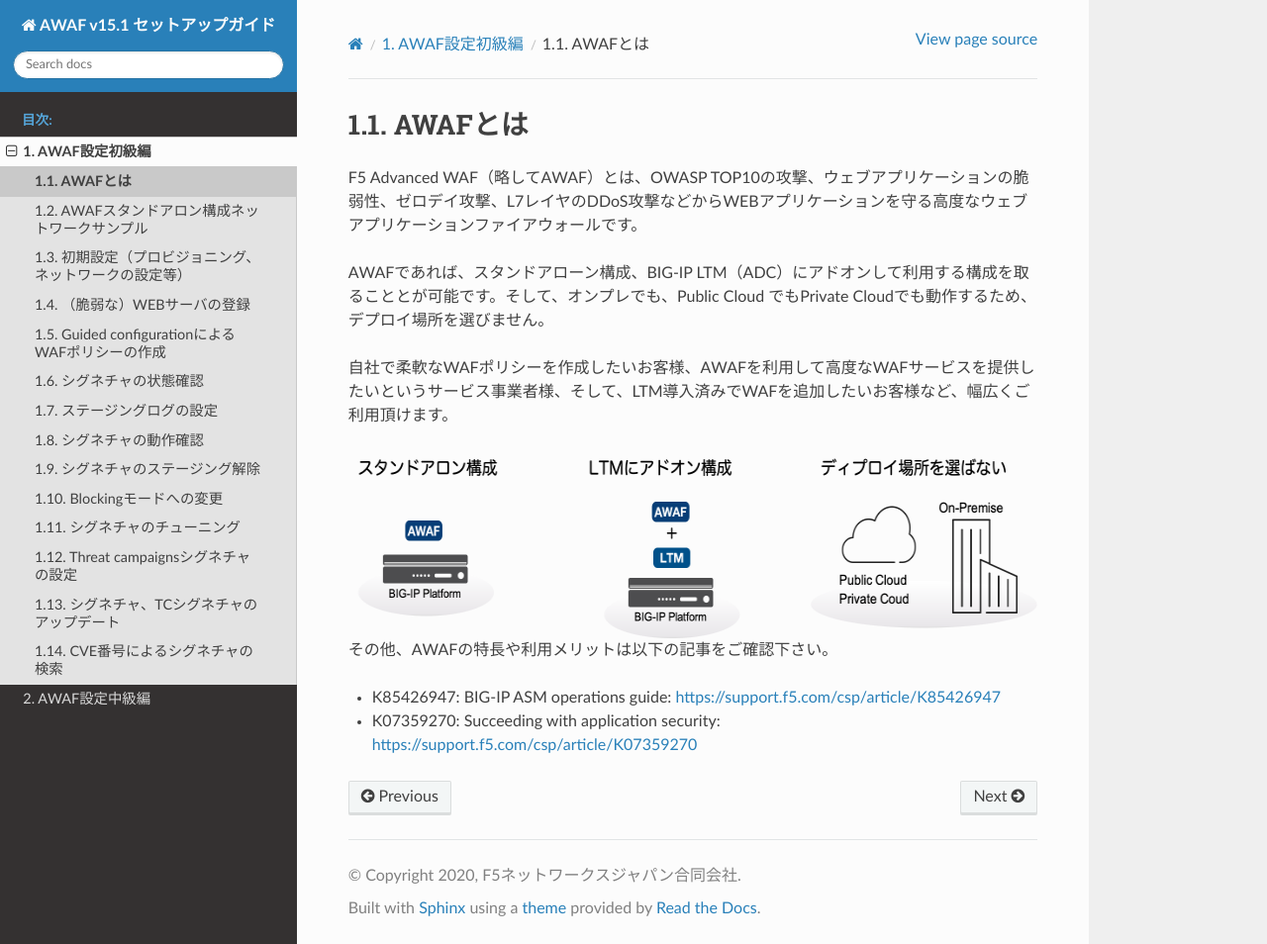
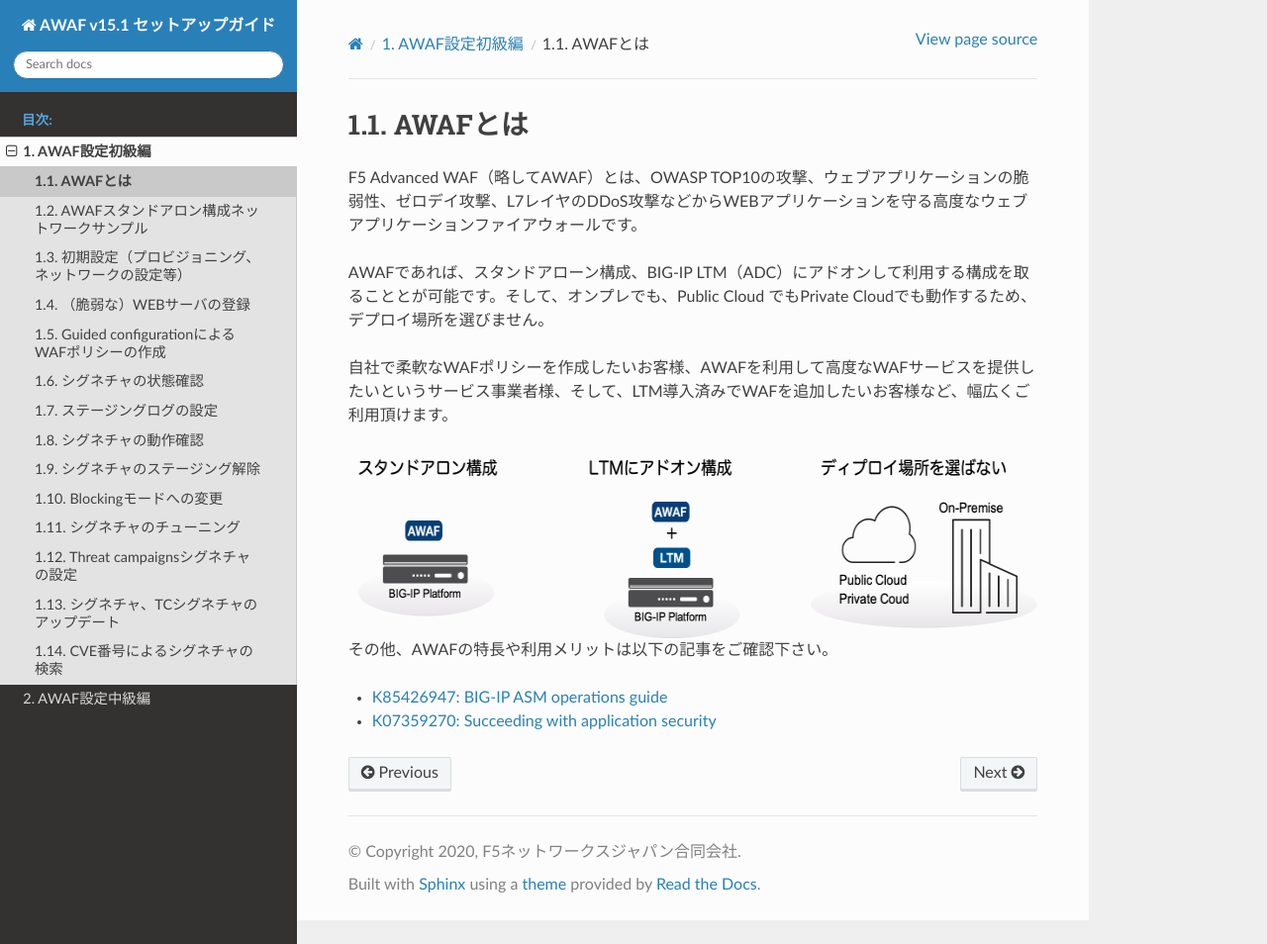
Before and after one commit to BeF5/f5j-easy-setup-waf-17, a Sphinx documentation site: the page built from docs/content1/module01/module01.rst, in a window 1280 px wide and 954 px high. Shown: the whole window at 99% size. Built offline with Sphinx 7.4.7 and the Read the Docs theme 2.0.0, drawn with Linux system fonts in a browser that asks for light colours; part of the change alters nothing that is shown.

Commit message:
no message

```diff
--- a/docs/content1/module01/module01.rst
+++ b/docs/content1/module01/module01.rst
@@ -15,6 +15,6 @@ AWAFであれば、スタンドアローン構成、BIG-IP LTM（ADC）にアド
 
 その他、AWAFの特長や利用メリットは以下の記事をご確認下さい。
 
-- K85426947: BIG-IP ASM operations guide: https://support.f5.com/csp/article/K85426947
+- `K85426947: BIG-IP ASM operations guide <https://support.f5.com/csp/article/K85426947>`_
 
-- K07359270: Succeeding with application security: https://support.f5.com/csp/article/K07359270
+- `K07359270: Succeeding with application security <https://support.f5.com/csp/article/K07359270>`_
```
